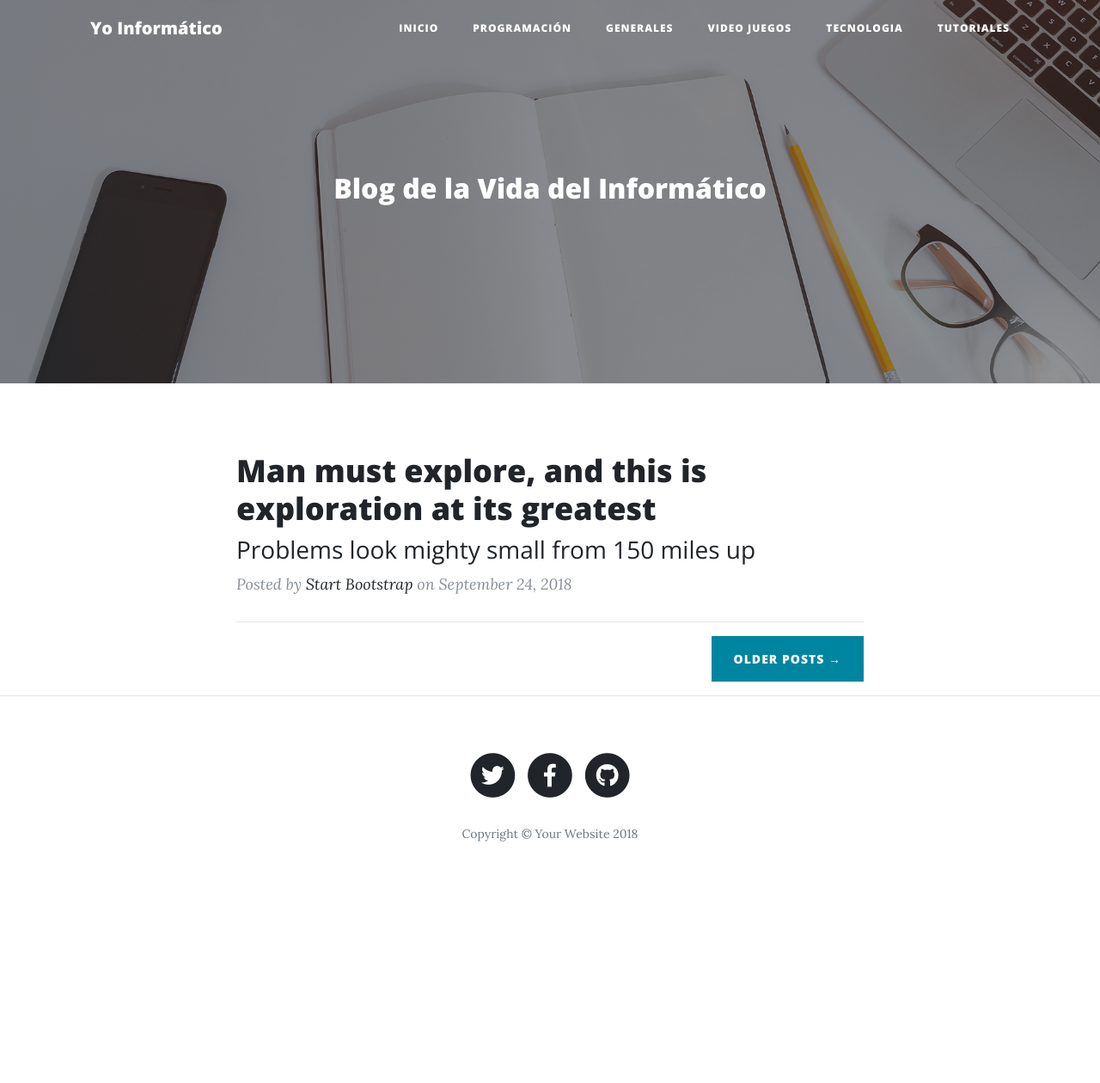
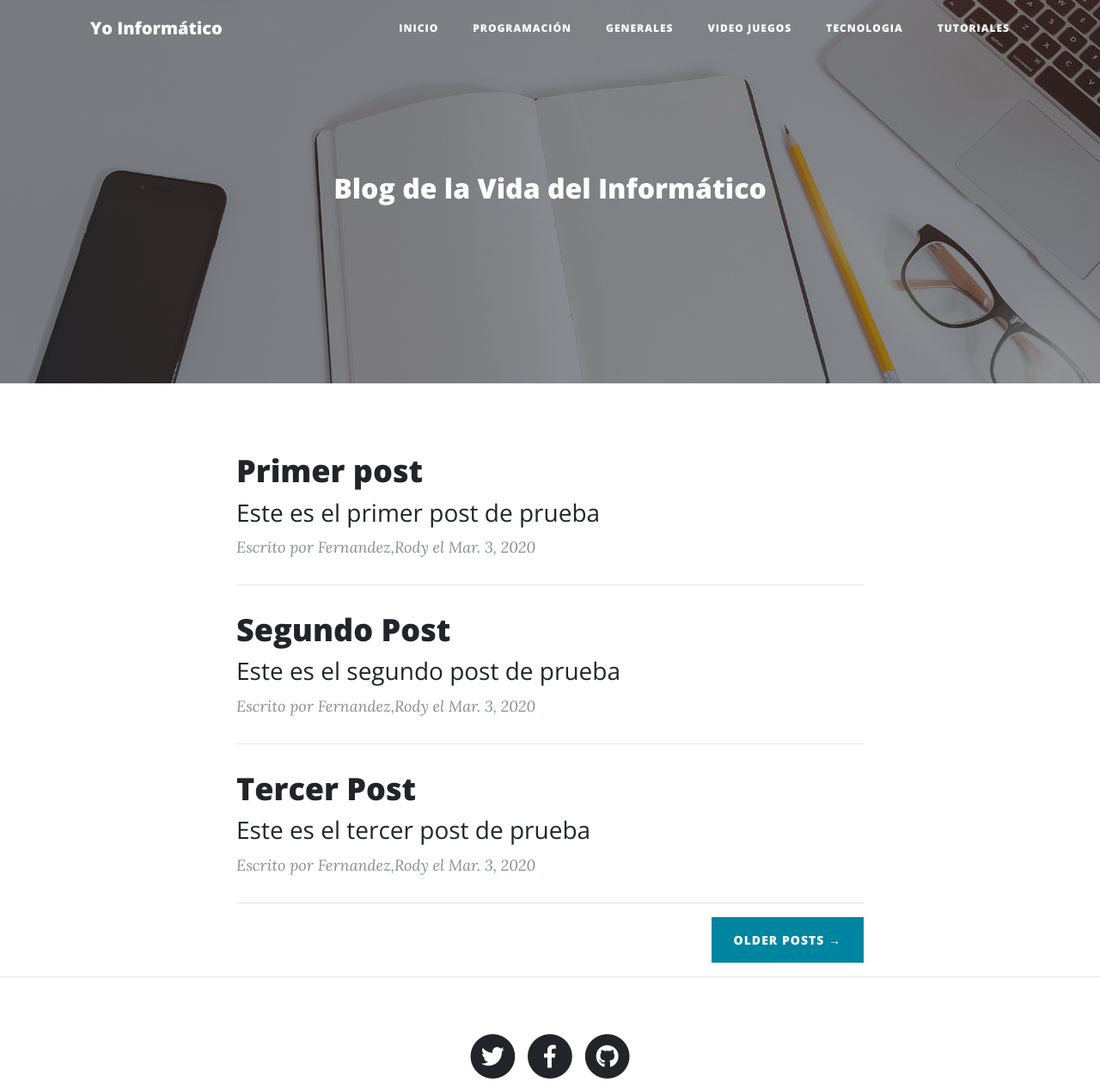
Before and after one commit to rody-fernandez/blog_personal, a Django app: template templates/index.html in a window 1280 px wide. Shown: the top 1260 px of the page at 86% size. Before the commit the page ends 979 px from the top, so only its background shows below. Run offline with Django 3.2, Linux system fonts and the light colour scheme; the template is opened without the code that fills it: values that come from a table or form of the project are taken from there, others are empty; data comes from the database, SQL or seed files in the repository; both versions use the stored data as it was after the commit; parts of the project's set-up code (start-up, migrations or seed data) failed here and were passed over; some libraries are stand-ins or nearby versions.

Commit message:
Listado de Post

```diff
--- a/aplicaciones/blog/models.py
+++ b/aplicaciones/blog/models.py
@@ -52,5 +52,5 @@ class Post(models.Model):
         verbose_name = 'Post'
         verbose_name_plural = 'Posts'
 
-    def __str__(selt):
+    def __str__(self):
         return self.titulo
--- a/templates/index.html
+++ b/templates/index.html
@@ -78,20 +78,26 @@
     <div class="container">
       <div class="row">
         <div class="col-lg-8 col-md-10 mx-auto">
-          <div class="post-preview">
+        {% if posts %}
+          {% for post in posts%}
+            <div class="post-preview">
             <a href="post.html">
               <h2 class="post-title">
-                Man must explore, and this is exploration at its greatest
+                {{ post.titulo }}
               </h2>
               <h3 class="post-subtitle">
-                Problems look mighty small from 150 miles up
+                {{ post.descripcion }}
               </h3>
             </a>
-            <p class="post-meta">Posted by
-              <a href="#">Start Bootstrap</a>
-              on September 24, 2018</p>
+            <p class="post-meta">Escrito por
+              {{ post.autor }} el
+              {{ post.fecha_creacion}}</p>
           </div>
           <hr>
+          {% endfor %}
+          {% else %}
+            <h1>No existen posts registrador!</h1>
+          {% endif %}
           <!-- Pager -->
           <div class="clearfix">
             <a class="btn btn-primary float-right" href="#">Older Posts &rarr;</a>
```
Also changed, not shown: aplicaciones/blog/views.py (+27 -10 lines), db.sqlite3.
